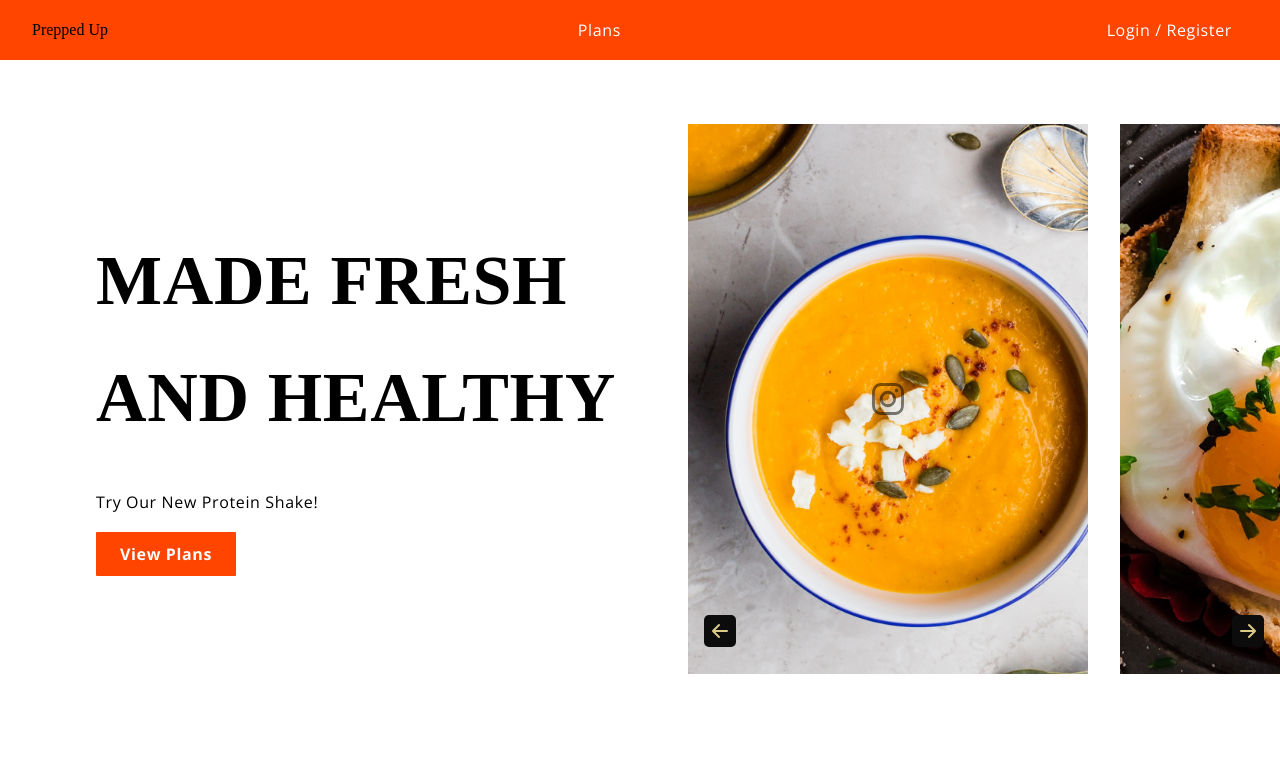
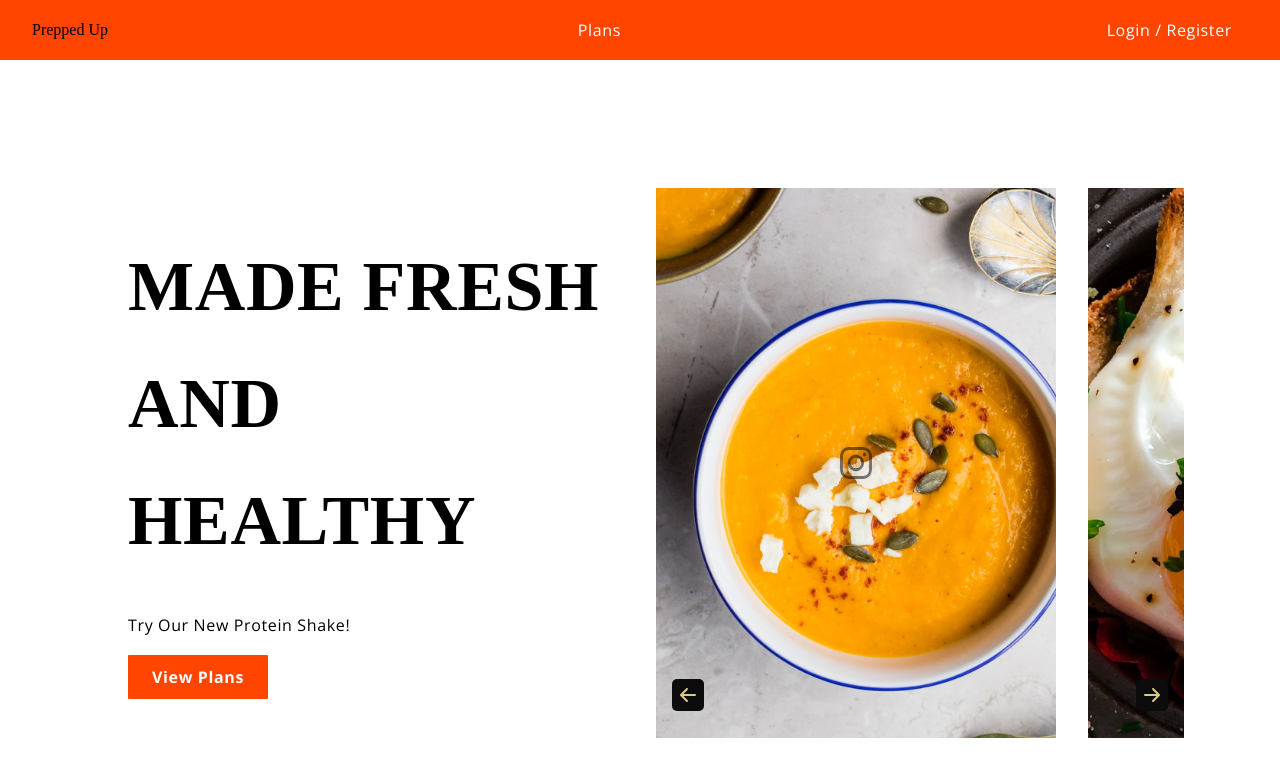
Before and after one commit to ClickAimbot/meal_prep, a React (Create React App) app in the folder frontend/: page / in a window 1280 px wide. Shown: the top 776 px of the page. Built offline with nearby package versions, Linux system fonts and the light colour scheme; a web font is replaced by a local one.

Commit message:
updated homepage styling

```diff
--- a/frontend/public/index.html
+++ b/frontend/public/index.html
@@ -10,34 +10,11 @@
       content="Web site created using create-react-app"
     />
     <link rel="apple-touch-icon" href="%PUBLIC_URL%/logo192.png" />
-    <!--
-      manifest.json provides metadata used when your web app is installed on a
-      user's mobile device or desktop. See https://developers.google.com/web/fundamentals/web-app-manifest/
-    -->
     <link rel="manifest" href="%PUBLIC_URL%/manifest.json" />
-    <!--
-      Notice the use of %PUBLIC_URL% in the tags above.
-      It will be replaced with the URL of the `public` folder during the build.
-      Only files inside the `public` folder can be referenced from the HTML.
-
-      Unlike "/favicon.ico" or "favicon.ico", "%PUBLIC_URL%/favicon.ico" will
-      work correctly both with client-side routing and a non-root public URL.
-      Learn how to configure a non-root public URL by running `npm run build`.
-    -->
-    <title>React App</title>
+    <title>Prepped Up</title>
   </head>
   <body>
     <noscript>You need to enable JavaScript to run this app.</noscript>
     <div id="root"></div>
-    <!--
-      This HTML file is a template.
-      If you open it directly in the browser, you will see an empty page.
-
-      You can add webfonts, meta tags, or analytics to this file.
-      The build step will place the bundled scripts into the <body> tag.
-
-      To begin the development, run `npm start` or `yarn start`.
-      To create a production bundle, use `npm run build` or `yarn build`.
-    -->
   </body>
 </html>
--- a/frontend/src/Pages/Home/home.css
+++ b/frontend/src/Pages/Home/home.css
@@ -8,7 +8,7 @@
 
 .app__gallery {
   flex-direction: row;
-  padding: 4rem 0 4rem 6rem;
+  padding: 8rem 6rem 6rem 8rem;
 }
 
 .app__gallery-content {
```
